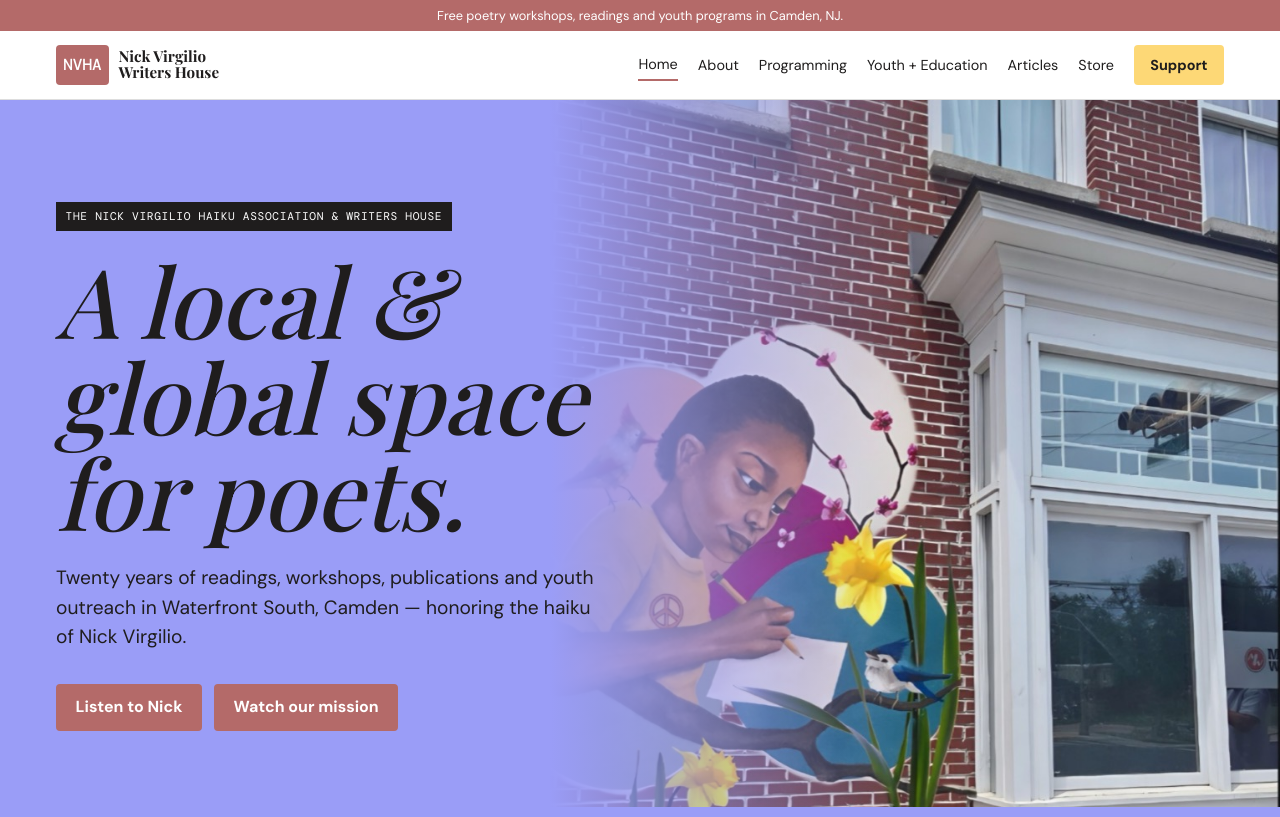
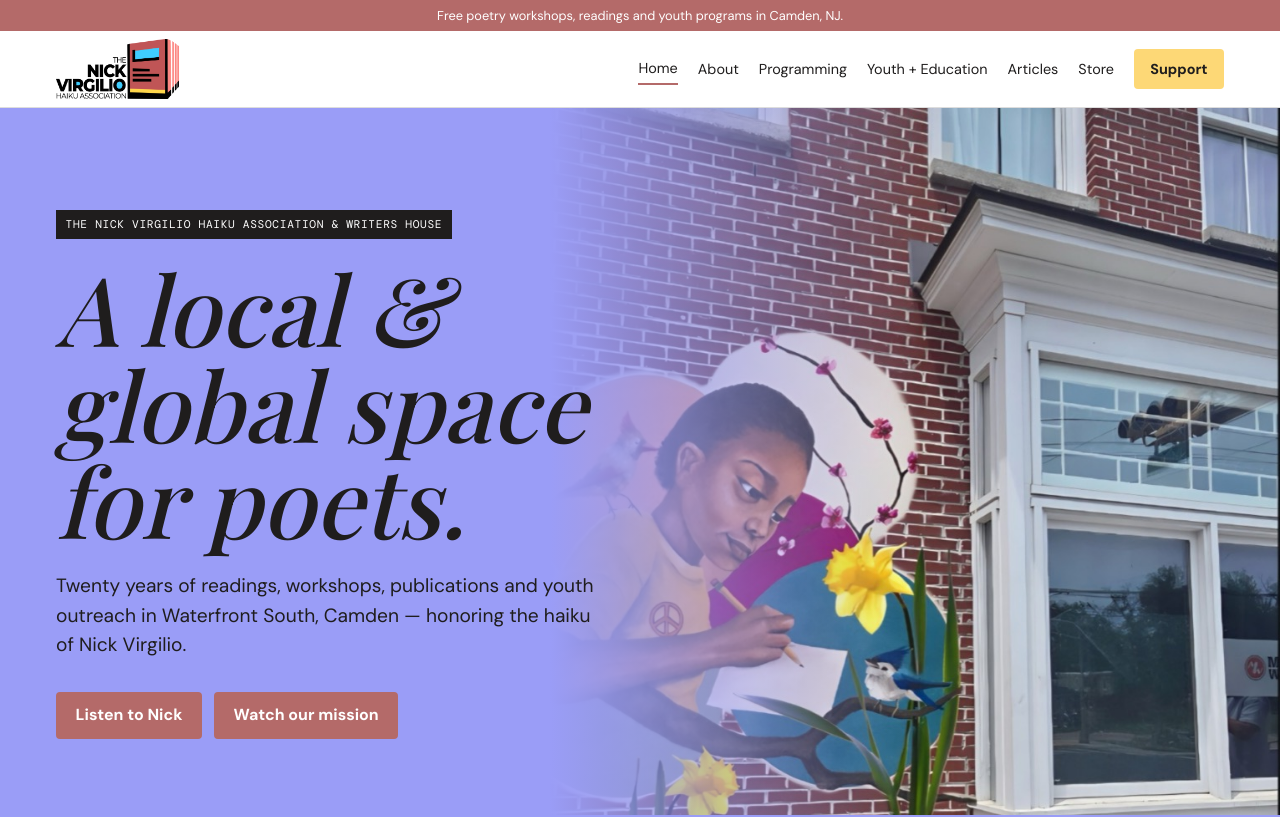
Before and after one commit to wlongmire/NVHA, an Astro site: page / in a window 1280 px wide. Shown: the top 817 px of the page. Built offline with nearby package versions, Linux system fonts and the light colour scheme; Astro itself is replaced by a stand-in of ours; a web font is replaced by a local one.

Commit message:
Use brand logos: header, footer, Writers House page, favicon
Co-Authored-By: Claude Sonnet 5.5 <noreply@anthropic.com>

```diff
--- a/src/layouts/Base.astro
+++ b/src/layouts/Base.astro
@@ -55,7 +55,8 @@ const org = {
   <meta property="og:image" content={ogImage} />
   {published && <meta property="article:published_time" content={published} />}
   <meta name="twitter:card" content="summary_large_image" />
-  <link rel="icon" href="/favicon.svg" type="image/svg+xml" />
+  <link rel="icon" href="/icon-256.png" type="image/png" />
+  <link rel="apple-touch-icon" href="/icon-256.png" />
   <link rel="preconnect" href="https://fonts.googleapis.com" />
   <link rel="preconnect" href="https://fonts.gstatic.com" crossorigin />
   <link href="https://fonts.googleapis.com/css2?family=DM+Mono:wght@400;500&family=DM+Sans:wght@400;500;700&family=Source+Serif+4:wght@400;600&family=Playfair+Display:ital,wght@0,500;0,700;1,400;1,500&display=swap" rel="stylesheet" />
@@ -68,8 +69,7 @@ const org = {
   <header class="site-header">
     <div class="wrap bar">
       <a class="brand" href="/" aria-label={`${site.shortName}, home`}>
-        <span class="brand-mark">NVHA</span>
-        <span class="brand-name">Nick Virgilio<br />Writers House</span>
+        <img class="brand-logo" src="/brand/nvha-horizontal.png" alt="The Nick Virgilio Haiku Association" width="1778" height="869" />
       </a>
       <input type="checkbox" id="nav-toggle" class="nav-toggle" aria-label="Menu" />
       <label for="nav-toggle" class="nav-burger" aria-hidden="true"><span></span></label>
@@ -86,7 +86,7 @@ const org = {
   <footer class="site-footer">
     <div class="wrap foot">
       <div>
-        <strong class="foot-brand">Nick Virgilio<br />Writers House</strong>
+        <img class="foot-logo" src="/brand/dark-nvha.png" alt="The Nick Virgilio Haiku Association" width="1466" height="722" />
         <p>Since 2002, a local &amp; global space for poets — inspiring writers, strengthening education and promoting community.</p>
       </div>
       {site.footerGroups.map((g) => (
--- a/src/pages/[slug].astro
+++ b/src/pages/[slug].astro
@@ -39,6 +39,7 @@ const jsonLd = kind === 'post' ? {
     <header class="phead">
       <div class="wrap phead-grid">
         <div>
+          {entry.id === 'writers-house' && <img class="phead-logo" src="/brand/nvwh-horizontal.png" alt="The Nick Virgilio Writers House of Camden" width="1909" height="1000" />}
           {d.eyebrow && <p class="tag">{d.eyebrow}</p>}
           <h1>{d.title}</h1>
           {d.lede && <p class="lede">{d.lede}</p>}
@@ -56,6 +57,7 @@ const jsonLd = kind === 'post' ? {
 
 <style>
   .phead { background: var(--periwinkle); padding-block: clamp(3rem, 7vw, 6rem); }
+  .phead-logo { display: block; width: min(15rem, 70%); height: auto; margin-bottom: 1.5rem; }
   .phead-grid { display: grid; gap: 3rem; align-items: center; }
   @media (min-width: 52rem) { .phead-grid:has(.photo) { grid-template-columns: 1.2fr 1fr; gap: 5rem; } }
   .phead h1 { font-style: italic; font-weight: 400; font-size: clamp(2.5rem, 6vw, 4.5rem); line-height: 1.05; margin: 1rem 0; }
--- a/src/pages/edit/index.astro
+++ b/src/pages/edit/index.astro
@@ -11,7 +11,7 @@ export const prerender = false;
   <meta name="viewport" content="width=device-width, initial-scale=1" />
   <meta name="robots" content="noindex, nofollow" />
   <title>NVHA site editor</title>
-  <link rel="icon" href="/favicon.svg" type="image/svg+xml" />
+  <link rel="icon" href="/icon-256.png" type="image/png" />
   <link href="https://fonts.googleapis.com/css2?family=DM+Mono:wght@400;500&family=DM+Sans:wght@400;500;700&display=swap" rel="stylesheet" />
 </head>
 <body>
--- a/src/styles/global.css
+++ b/src/styles/global.css
@@ -23,8 +23,10 @@ p { margin: 0 0 1em; }
 .site-top { position: sticky; top: 0; z-index: 30; }
 .topbar { display: var(--topbar); background: var(--accent); color: #fff; font-size: .8rem; padding: .35rem 0; text-align: center; }
 .site-header { background: var(--bg); border-bottom: 1px solid #0002; position: relative; }
-.bar { display: flex; align-items: center; justify-content: space-between; gap: 1rem; min-height: 4.25rem; }
+.bar { display: flex; align-items: center; justify-content: space-between; gap: 1rem; min-height: 4.75rem; }
 .brand { display: flex; align-items: center; gap: .6rem; text-decoration: none; }
+.brand-logo { height: 3.75rem; width: auto; display: block; }
+.foot-logo { width: 11rem; height: auto; display: block; margin-bottom: 1rem; }
 .brand-mark { background: var(--accent); color: #fff; font-family: var(--font-label); font-weight: 500; padding: .5rem .45rem; border-radius: var(--radius); }
 .brand-name { font-family: var(--font-display); font-weight: 700; line-height: 1.05; font-size: .95rem; }
 .site-nav { display: flex; align-items: center; gap: 1.25rem; font-size: .9rem; }
```
Also changed, not shown: public/brand/dark-nvha.png (added), public/brand/dark-nvwh.png (added), public/brand/nvha-emblem.png (added), public/brand/nvha-horizontal.png (added), public/brand/nvha-vertical.png (added), public/brand/nvwh-emblem.png (added), public/brand/nvwh-horizontal.png (added), public/brand/nvwh-vertical.png (added), public/favicon.svg (deleted), public/icon-256.png (added).
